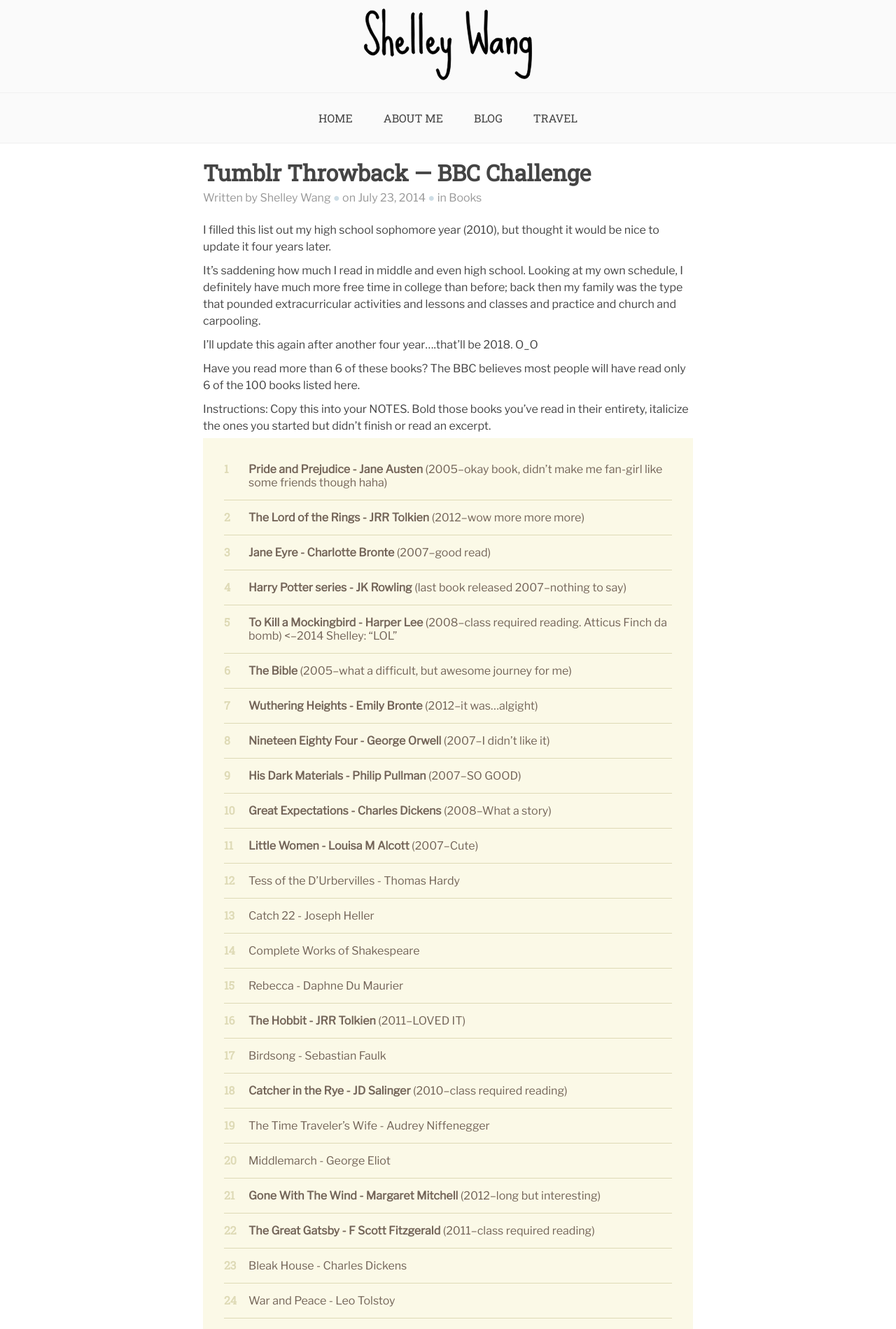
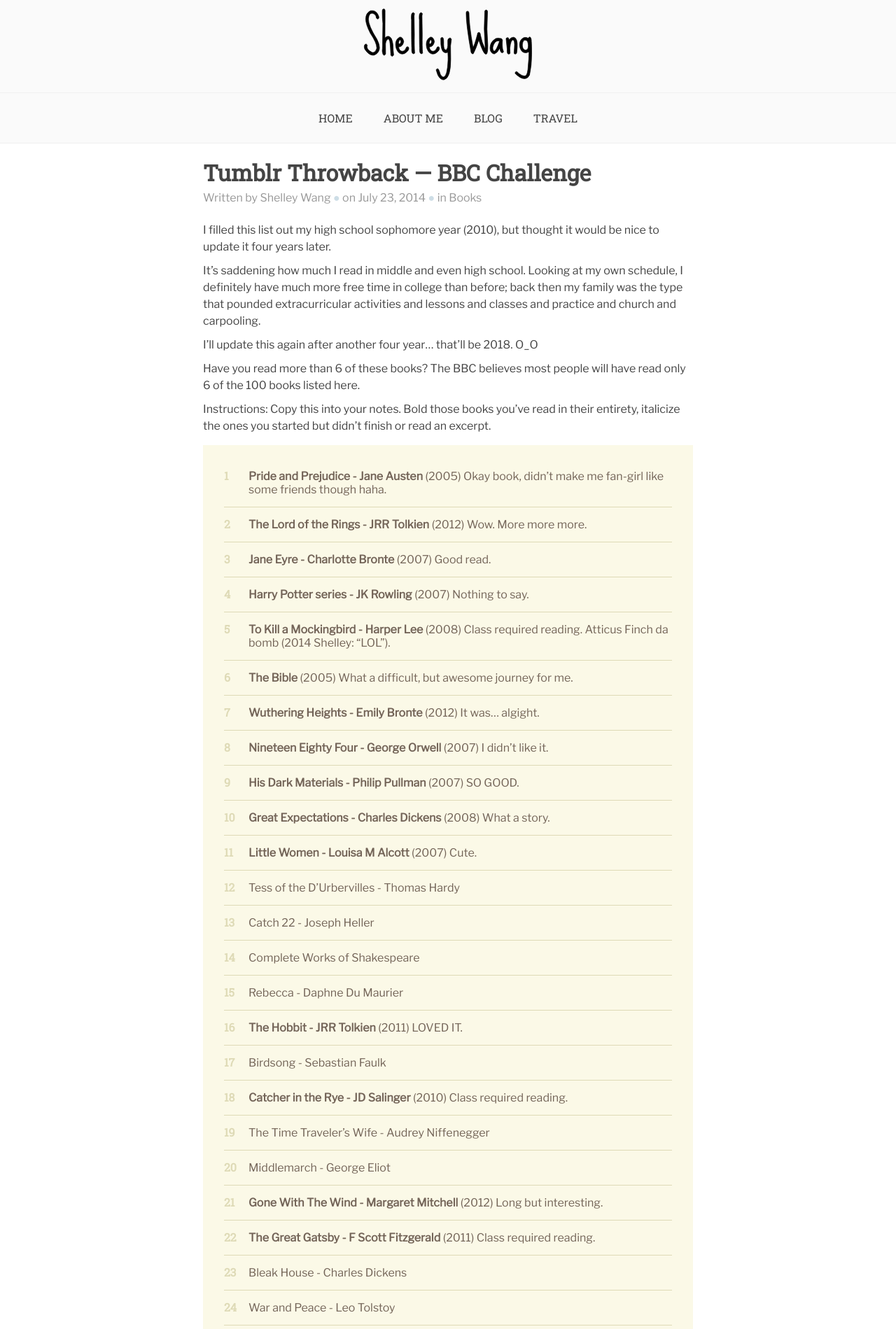
Before and after one commit to shellbellwa/shellbellwa.github.io, a Jekyll site: the page built from _posts/2014-07-23-tumblr-throwback-bbc-challenge.md, in a window 1280 px wide. Shown: the top 1899 px of the page at 70% size. Built offline with Jekyll 4.4.1, drawn with Linux system fonts in a browser that asks for light colours; some of the changed text lies outside the part shown.

Commit message:
Edit BBC Challenge article
Also adds margin around ordered list box.

```diff
--- a/_posts/2014-07-23-tumblr-throwback-bbc-challenge.md
+++ b/_posts/2014-07-23-tumblr-throwback-bbc-challenge.md
@@ -8,114 +8,113 @@ categories: Books
 
 I filled this list out my high school sophomore year (2010), but thought it would be nice to update it four years later.
 
-It's saddening how much I read in middle and even high school. Looking at my own schedule, I definitely have much more free time in college than before; back then my family was the type that pounded extracurricular activities and lessons and
-classes and practice and church and carpooling.
+It's saddening how much I read in middle and even high school. Looking at my own schedule, I definitely have much more free time in college than before; back then my family was the type that pounded extracurricular activities and lessons and classes and practice and church and carpooling.
 
-I'll update this again after another four year....that'll be 2018. O_O
+I'll update this again after another four year... that'll be 2018. O_O
 
 Have you read more than 6 of these books? The BBC believes most people will have read only 6 of the 100 books listed here.
 
-Instructions: Copy this into your NOTES. Bold those books you’ve read in their entirety, italicize the ones you started but didn’t finish or read an excerpt.
+Instructions: Copy this into your notes. Bold those books you’ve read in their entirety, italicize the ones you started but didn’t finish or read an excerpt.
 
-1. __Pride and Prejudice - Jane Austen__ (2005--okay book, didn't make me fan-girl like some friends though haha)
-2. __The Lord of the Rings - JRR Tolkien__ (2012--wow more more more)
-3. __Jane Eyre - Charlotte Bronte__ (2007--good read)
-4. __Harry Potter series - JK Rowling__ (last book released 2007--nothing to say)
-5. __To Kill a Mockingbird - Harper Lee__ (2008--class required reading. Atticus Finch da bomb) <--2014 Shelley: "LOL"
-6. __The Bible__ (2005--what a difficult, but awesome journey for me)
-7. __Wuthering Heights - Emily Bronte__ (2012--it was...algight)
-8. __Nineteen Eighty Four - George Orwell__ (2007--I didn't like it)
-9. __His Dark Materials - Philip Pullman__ (2007--SO GOOD)
-10. __Great Expectations - Charles Dickens__ (2008--What a story)
-11. __Little Women - Louisa M Alcott__ (2007--Cute)
+1. __Pride and Prejudice - Jane Austen__ (2005) Okay book, didn't make me fan-girl like some friends though haha.
+2. __The Lord of the Rings - JRR Tolkien__ (2012) Wow. More more more.
+3. __Jane Eyre - Charlotte Bronte__ (2007) Good read.
+4. __Harry Potter series - JK Rowling__ (2007) Nothing to say.
+5. __To Kill a Mockingbird - Harper Lee__ (2008) Class required reading. Atticus Finch da bomb (2014 Shelley: "LOL").
+6. __The Bible__ (2005) What a difficult, but awesome journey for me.
+7. __Wuthering Heights - Emily Bronte__ (2012) It was... algight.
+8. __Nineteen Eighty Four - George Orwell__ (2007) I didn't like it.
+9. __His Dark Materials - Philip Pullman__ (2007) SO GOOD.
+10. __Great Expectations - Charles Dickens__ (2008) What a story.
+11. __Little Women - Louisa M Alcott__ (2007) Cute.
 12. Tess of the D’Urbervilles - Thomas Hardy
 13. Catch 22 - Joseph Heller
 14. Complete Works of Shakespeare
 15. Rebecca - Daphne Du Maurier
-16. __The Hobbit - JRR Tolkien__ (2011--LOVED IT)
+16. __The Hobbit - JRR Tolkien__ (2011) LOVED IT.
 17. Birdsong - Sebastian Faulk
-18. __Catcher in the Rye - JD Salinger__ (2010--class required reading)
+18. __Catcher in the Rye - JD Salinger__ (2010) Class required reading.
 19. The Time Traveler’s Wife - Audrey Niffenegger
 20. Middlemarch - George Eliot
-21. __Gone With The Wind - Margaret Mitchell__ (2012--long but interesting)
-22. __The Great Gatsby - F Scott Fitzgerald__ (2011--class required reading)
+21. __Gone With The Wind - Margaret Mitchell__ (2012) Long but interesting.
+22. __The Great Gatsby - F Scott Fitzgerald__ (2011) Class required reading.
 23. Bleak House - Charles Dickens
 24. War and Peace - Leo Tolstoy
-25. __The Hitch Hiker’s Guide to the Galaxy - Douglas Adams__ (2010--WEIRD but fun read)
+25. __The Hitch Hiker’s Guide to the Galaxy - Douglas Adams__ (2010) WEIRD but fun read.
 26. Bride's Head Revisited - Evelyn Waugh
-27. __Crime and Punishment - Fyodor Dostoyevsky__ (2010--wow)
-28. __Grapes of Wrath - John Steinbeck__ (2010--required reading but it pushed me to read many of his other works)
-29. __Alice in Wonderland - Lewis Carroll__ (2012--WEIRD)
-30. __The Wind in the Willows - Kenneth Grahame__ (2009--Cute)
+27. __Crime and Punishment - Fyodor Dostoyevsky__ (2010) Wow.
+28. __Grapes of Wrath - John Steinbeck__ (2010) Required reading but it pushed me to read many of his other works.
+29. __Alice in Wonderland - Lewis Carroll__ (2012) WEIRD.
+30. __The Wind in the Willows - Kenneth Grahame__ (2009) Cute.
 31. Anna Karenina - Leo Tolstoy
 32. David Copperfield - Charles Dickens
-33. __Chronicles of Narnia - CS Lewis__ (2004--LOVE)
-34. __Emma -Jane Austen__ (2008--ehh okay)
+33. __Chronicles of Narnia - CS Lewis__ (2004) LOVE.
+34. __Emma -Jane Austen__ (2008) Ehh okay.
 35. Persuasion - Jane Austen
-36. __The Lion, The Witch and the Wardrobe - CS Lewis__ (2004--YAY)
-37. __The Kite Runner - Khaled Hosseini__ (2004--beautiful so beautiful)
+36. __The Lion, The Witch and the Wardrobe - CS Lewis__ (2004) YAY.
+37. __The Kite Runner - Khaled Hosseini__ (2004) Beautiful, so beautiful.
 38. Captain Corelli’s Mandolin - Louis De Bernieres
-39. __Memoirs of a Geisha - Arthur Golden__ (2008--In middle schoolI chose this book to present to class without fully knowing what it was about...erm LOL)
-40. __Winnie the Pooh - A.A. Milne__  (2006--MY CHILDHOOD)
-41. __Animal Farm - George Orwell__ (2009--pretty cool since I was taking a World History history class at that time)
-42. __The Da Vinci Code - Dan Brown__ (2009--hmmm)
+39. __Memoirs of a Geisha - Arthur Golden__ (2008) In middle school I chose this book to present to class without fully knowing what it was about... erm, LOL.
+40. __Winnie the Pooh - A.A. Milne__  (2006) MY CHILDHOOD.
+41. __Animal Farm - George Orwell__ (2009) Pretty cool since I was taking a world history history class at that time.
+42. __The Da Vinci Code - Dan Brown__ (2009) Hmmm.
 43. One Hundred Years of Solitude - Gabriel Garcia Marquez
 44. A Prayer for Owen Meaney - John Irving
 45. The Woman in White - Wilkie Collins
-46. __Anne of Green Gables - LM Montgomery__ (2012--what a...long...but heartwarming story)
+46. __Anne of Green Gables - LM Montgomery__ (2012) What a... long... but heartwarming story.
 47. Far From The Madding Crowd - Thomas Hardy
-48. __The Handmaid’s Tale - Margaret Atwood__ (2011--required reading...interesting read)
-49. __Lord of the Flies - William Golding__ (2010--required reading the pigs though...)
-50. __Atonement - Ian McEwan__ (2012--the storyline was alright)
-51. __Life of Pi - Yann Martel__ (2012--oooo)
+48. __The Handmaid’s Tale - Margaret Atwood__ (2011) Required reading... interesting read.
+49. __Lord of the Flies - William Golding__ (2010) Required reading. The pigs though...
+50. __Atonement - Ian McEwan__ (2012) The storyline was alright.
+51. __Life of Pi - Yann Martel__ (2012) Oooo.
 52. Dune - Frank Herbert
 53. Cold Comfort Farm - Stella Gibbons
-54. __Sense and Sensibility - Jane Austen__ (2011--okAY.)
+54. __Sense and Sensibility - Jane Austen__ (2011) okAY.
 55. A Suitable Boy - Vikram Seth
 56. The Shadow of the Wind - Carlos Ruiz Zafon
-57. __A Tale Of Two Cities - Charles Dickens__ (2009--OOO)
+57. __A Tale Of Two Cities - Charles Dickens__ (2009) OOO.
 58. Brave New World - Aldous Huxley
 59. The Curious Incident of the Dog in the Night-time - Mark Haddon
 60. Love In The Time Of Cholera - Gabriel Garcia Marquez
-61. __Of Mice and Men - John Steinbeck__ (2009--required reading)
-62. __Lolita - Vladimir Nabokov__ (2012-MESSED UP MAN. MESSED UP)
+61. __Of Mice and Men - John Steinbeck__ (2009) Required reading.
+62. __Lolita - Vladimir Nabokov__ (2012) MESSED UP MAN. MESSED UP.
 63. The Secret History - Donna Tartt
-64. __The Lovely Bones - Alice Sebold__ (2011--I finished reading this around 4 AM. Could not fall asleep after since I was so. terrified)
+64. __The Lovely Bones - Alice Sebold__ (2011) I finished reading this around 4 AM. Could not fall asleep after since I was so terrified.
 65. Count of Monte Cristo - Alexandre Dumas
 66. On The Road - Jack Kerouac
 67. Jude the Obscure - Thomas Hardy
 68. Bridget Jones’s Diary - Helen Fielding
 69. Midnight’s Children - Salman Rushdie
-70. __Moby Dick - Herman Melville__ (2009--GOOD).
+70. __Moby Dick - Herman Melville__ (2009) GOOD.
 71. Oliver Twist - Charles Dickens
 72. Dracula - Bram Stoker
-73. __The Secret Garden - Frances Hodgson Burnett__ (2003-this and the Little Princess were my all time favorites in Elementary school)
+73. __The Secret Garden - Frances Hodgson Burnett__ (2003) This and the Little Princess were my all time favorites in elementary school.
 74. Notes From A Small Island - Bill Bryson
-75. __Ulysses - James Joyce__ (2012--COOL)
+75. __Ulysses - James Joyce__ (2012) COOL.
 76. The Inferno - Dante
 77. Swallows and Amazons - Arthur Ransome
 78. Germinal - Emile Zola
-79. __Vanity Fair - William Makepeace Thackeray__ (2012--Hm interesting read)
+79. __Vanity Fair - William Makepeace Thackeray__ (2012) Hm, interesting read.
 80. Possession - AS Byatt
 81. A Christmas Carol - Charles Dickens
-82. Cloud Atlas - David Mitchell (I'm actually reading this right now...weird book so far haha)
+82. _Cloud Atlas - David Mitchell_ I'm actually reading this right now... weird book so far, haha.
 83. The Color Purple - Alice Walker
-84. __The Remains of the Day - Kazuo Ishiguro__ (2010--SO SAD YET SUCH A BEAUTIFULLY WRITTEN STORY)
+84. __The Remains of the Day - Kazuo Ishiguro__ (2010) SO SAD YET SUCH A BEAUTIFULLY WRITTEN STORY.
 85. Madame Bovary - Gustave Flaubert
 86. A Fine Balance - Rohinton Mistry
-87. __Charlotte’s Web - E.B. White__ (2003--LOVE. Yet I still despise spiders ;_;)
-88. __The Five People You Meet In Heaven - Mitch Albom__ (2011--interesting)
-89. __Adventures of Sherlock Holmes - Sir Arthur Conan Doyle__ (2008--my eighth grade summer was this basically)
+87. __Charlotte’s Web - E.B. White__ (2003) LOVE. Yet I still despise spiders. ;_;
+88. __The Five People You Meet In Heaven - Mitch Albom__ (2011) Interesting.
+89. __Adventures of Sherlock Holmes - Sir Arthur Conan Doyle__ (2008) My eighth grade summer was this basically.
 90. The Faraway Tree Collection - Enid Blyton
 91. Heart of Darkness - Joseph Conrad
-92. __The Little Prince - Antoine De Saint-Exupery__ (2010--AWWWWW)
+92. __The Little Prince - Antoine De Saint-Exupery__ (2010) AWWWWW.
 93. The Wasp Factory - Iain Banks
-94. __Watership Down - Richard Adams__ (2009--WAHAHAHAHAH LOVE LOVE LOVE....ALTHOUGH VIOLENT....ANYTHING TO DO WITH RABBITS IS AWESOMEEEEEE)
+94. __Watership Down - Richard Adams__ (2009) WAHAHAHAHAH LOVE LOVE LOVE... ALTHOUGH VIOLENT... ANYTHING TO DO WITH RABBITS IS AWESOMEEEEEE.
 95. A Confederacy of Dunces - John Kennedy Toole
 96. A Town Like Alice - Nevil Shute
-97. __The Three Musketeers - Alexandre Dumas__ (2009--I found myself laughing a lot even when it wasn't supposed to be funny o_o)
-98. __Hamlet - William Shakespeare__  (2012--required reading)
-99. __Charlie and the Chocolate Factory - Roald Dahl__ (2003--YAY)
-100. __Les Miserables - Victor Hugo__ (2011--BEAUTIFUL)
+97. __The Three Musketeers - Alexandre Dumas__ (2009) I found myself laughing a lot even when it wasn't supposed to be funny. o_o
+98. __Hamlet - William Shakespeare__  (2012) Required reading.
+99. __Charlie and the Chocolate Factory - Roald Dahl__ (2003) YAY.
+100. __Les Miserables - Victor Hugo__ (2011) BEAUTIFUL.
 
 54/100 books... 46 more to go!
--- a/_sass/_base.scss
+++ b/_sass/_base.scss
@@ -59,6 +59,7 @@ li {
 ol {
   background-color: $color-box;
   color: $color-box-font;
+  margin: 10px 0;
   padding: 20px 30px;
 }
 
```
